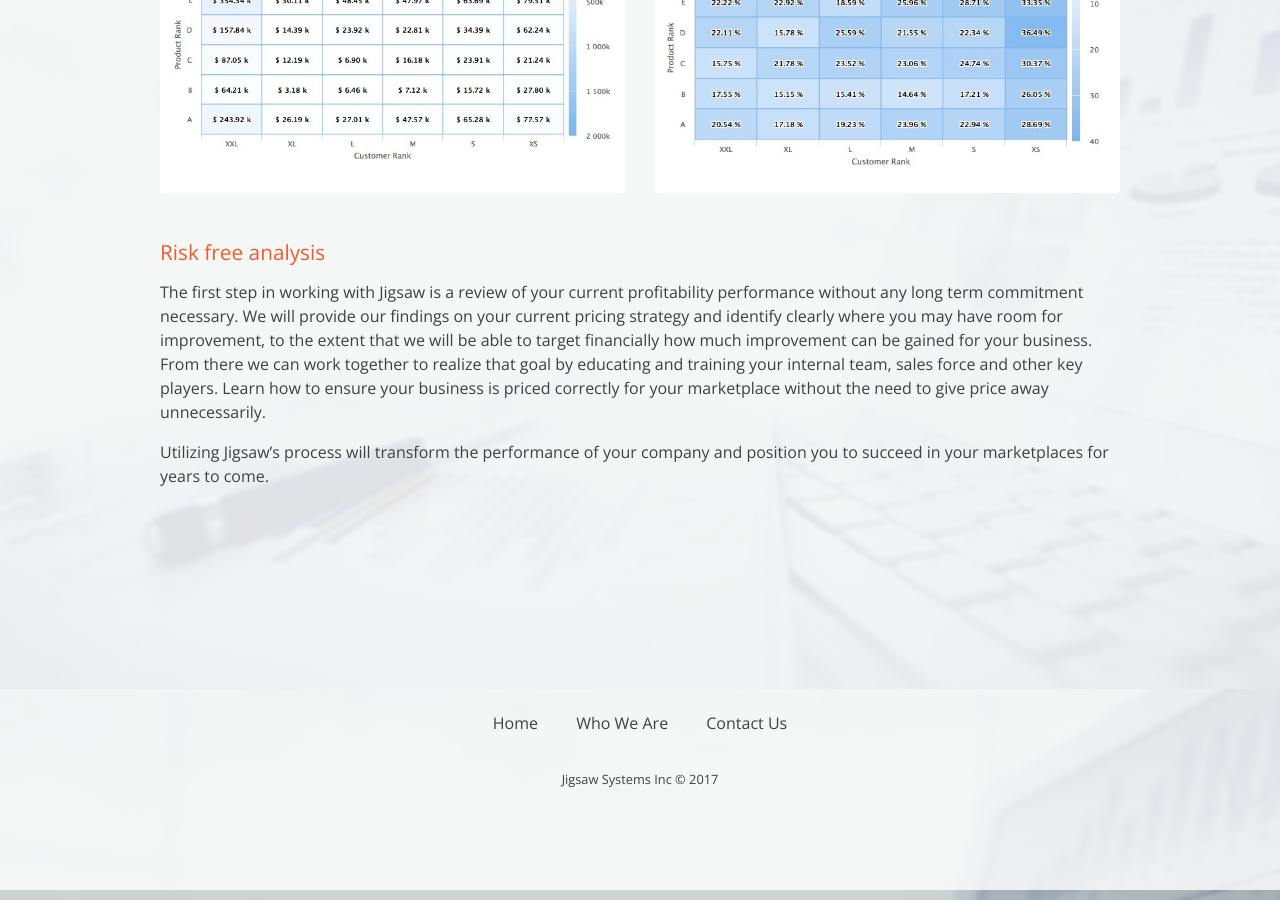
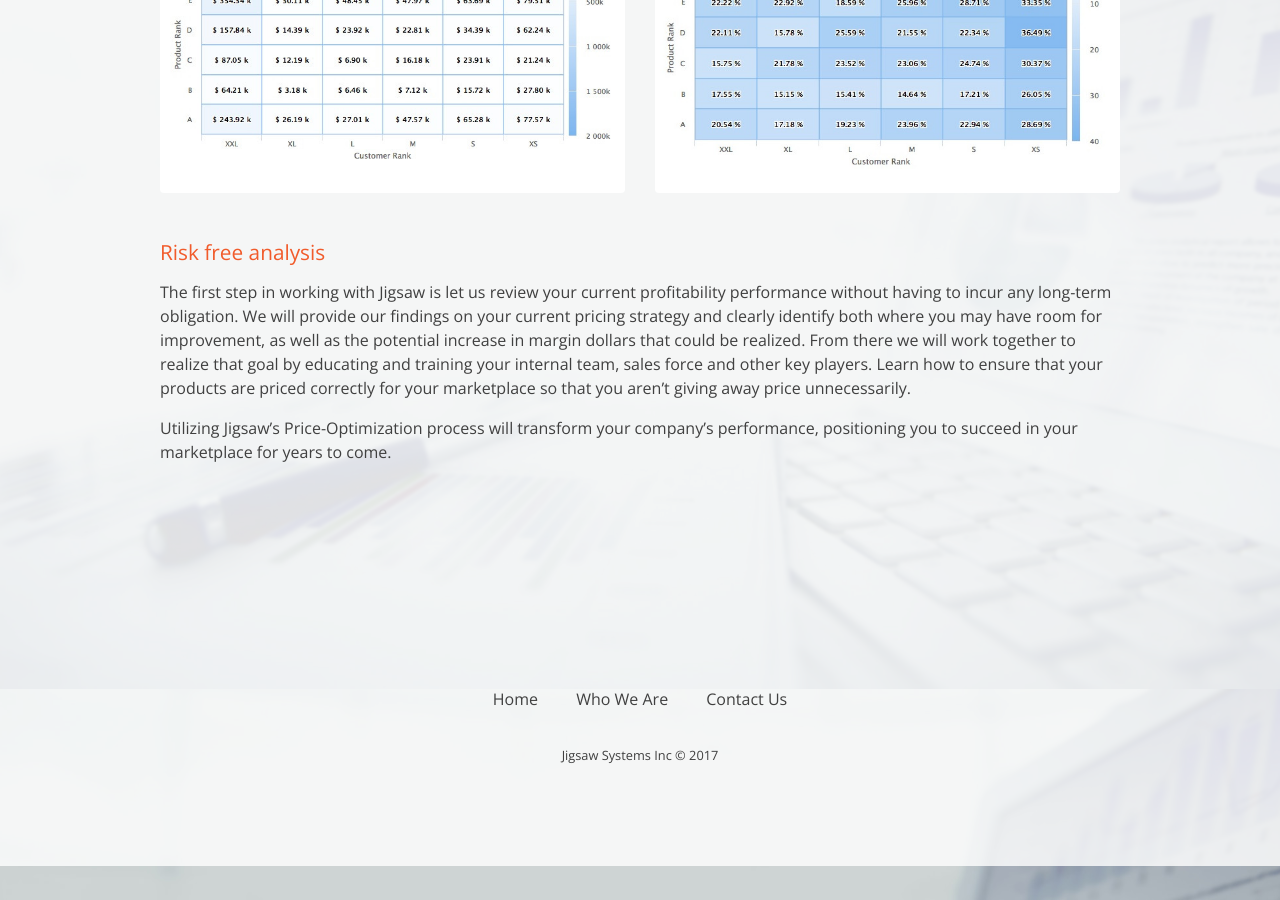
Before and after one commit to Codefully/jigsaw-redo, a Jekyll site: the page built from pages/distributors-price-optimization.md, in a window 1280 px wide and 900 px high, scrolled down 1111 px. Built offline with Jekyll 4.4.1, drawn with Linux system fonts in a browser that asks for light colours; nearby versions of some CDN libraries; some web fonts are replaced.

Commit message:
Updated Distributors Price Optimization

```diff
--- a/pages/distributors-price-optimization.md
+++ b/pages/distributors-price-optimization.md
@@ -36,6 +36,6 @@ One component of our offering is a price analysis web tool, which affords you th
 <h2 class="color-orange mb-3">Risk free analysis</h2>
 
 
-The first step in working with Jigsaw is a review of your current profitability performance without any long term commitment necessary. We will provide our findings on your current pricing strategy and identify clearly where you may have room for improvement, to the extent that we will be able to target financially how much improvement can be gained for your business. From there we can work together to realize that goal by educating and training your internal team, sales force and other key players. Learn how to ensure your business is priced correctly for your marketplace without the need to give price away unnecessarily.
+The first step in working with Jigsaw is let us review your current profitability performance without having to incur any long-term obligation. We will provide our findings on your current pricing strategy and clearly identify both where you may have room for improvement, as well as the potential increase in margin dollars that could be realized. From there we will work together to realize that goal by educating and training your internal team, sales force and other key players. Learn how to ensure that your products are priced correctly for your marketplace so that you aren't giving away price unnecessarily.
 
-Utilizing Jigsaw's process will transform the performance of your company and position you to succeed in your marketplaces for years to come.
+Utilizing Jigsaw's Price-Optimization process will transform your company's performance, positioning you to succeed in your marketplace for years to come.
```
